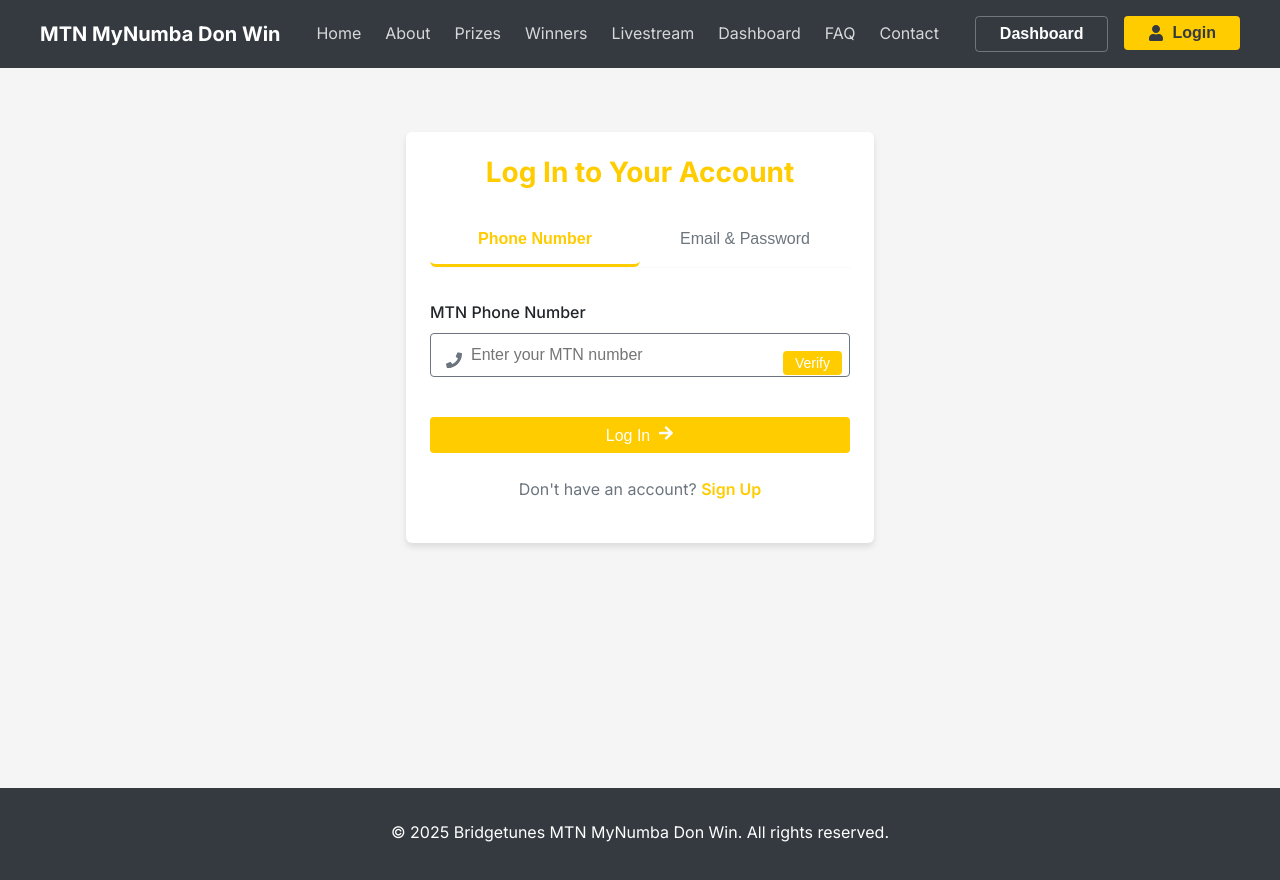
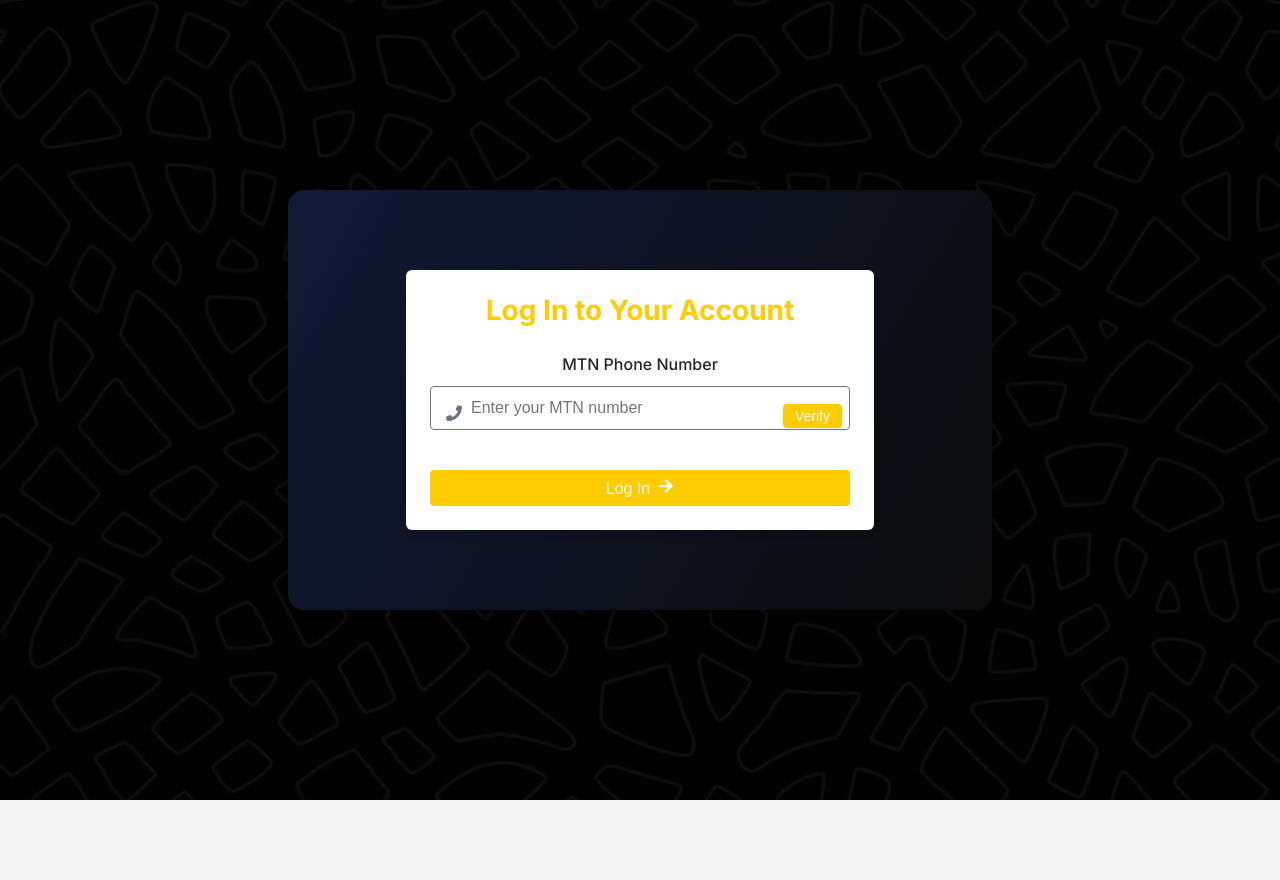
Before and after one commit to ArowuTest/bridgetunes-mtn-frontend, a Next.js app: page /login in a window 1280 px wide. Shown: the top 880 px of the page. After the commit the page ends 800 px from the top, so only its background shows below. Built offline with nearby package versions, Linux system fonts and the light colour scheme.

Commit message:
start off auth page

```diff
--- /dev/null
+++ b/components/Layout/auth-layout.tsx
@@ -0,0 +1,48 @@
+import React, { ReactNode } from "react"
+import styled from "styled-components"
+
+interface LayoutProps {
+  children: ReactNode
+}
+
+const Wrapper = styled.div`
+  min-height: 100vh;
+  background: black url("/images/pattern-bg.png") no-repeat center center;
+  background-size: cover;
+  display: flex;
+  justify-content: center;
+  align-items: center;
+`
+
+const Card = styled.div`
+  background: linear-gradient(120deg, #101935, #0c0c0c);
+  padding: 3rem 2rem;
+  border-radius: 16px;
+  width: 90%;
+  text-align: center;
+  box-shadow: 0 0 20px rgba(0, 0, 0, 0.3);
+
+  @media (min-width: ${({ theme }) => theme.breakpoints.mobile}) {
+    /* does not apply */
+    width: 90%;
+  }
+
+  @media (min-width: ${({ theme }) => theme.breakpoints.tablet}) {
+    width: 80%;
+  }
+
+  @media (min-width: ${({ theme }) => theme.breakpoints.desktop}) {
+    width: 80%;
+    max-width: 55%;
+  }
+`
+
+const AuthLayout: React.FC<LayoutProps> = ({ children }) => {
+  return (
+    <Wrapper>
+      <Card>{children}</Card>
+    </Wrapper>
+  )
+}
+
+export default AuthLayout
--- a/pages/login.tsx
+++ b/pages/login.tsx
@@ -1,52 +1,39 @@
-import React, { useState } from 'react';
-import Head from 'next/head';
-import Link from 'next/link';
-import { useRouter } from 'next/router';
-import styled from 'styled-components';
-import { FaEnvelope, FaLock, FaPhone, FaArrowRight } from 'react-icons/fa';
-import { Card, Button, Form, FormGroup, Label, Input, Alert } from '../components/common/styles';
-import Layout from '../components/Layout';
-import { useAuth } from '../contexts/AuthContext';
+import React, { useState } from "react"
+import Head from "next/head"
+import Link from "next/link"
+import { useRouter } from "next/router"
+import styled from "styled-components"
+import { FaEnvelope, FaLock, FaPhone, FaArrowRight } from "react-icons/fa"
+import {
+  Card,
+  Button,
+  Form,
+  FormGroup,
+  Label,
+  Input,
+  Alert,
+} from "../components/common/styles"
+import Layout from "../components/Layout"
+import { useAuth } from "../contexts/AuthContext"
+import AuthLayout from "@/components/Layout/auth-layout"
 
 const LoginContainer = styled.div`
   max-width: 500px;
   margin: 2rem auto;
   padding: 0 1rem;
-`;
+`
 
 const CardTitle = styled.h2`
   font-size: 1.75rem;
   margin-bottom: 1.5rem;
   text-align: center;
   color: ${({ theme }) => theme.colors.primary};
-`;
-
-const TabContainer = styled.div`
-  display: flex;
-  margin-bottom: 2rem;
-  border-bottom: 1px solid ${({ theme }) => theme.colors.light};
-`;
-
-const Tab = styled.button<{ active: boolean }>`
-  flex: 1;
-  padding: 1rem;
-  background: none;
-  border: none;
-  border-bottom: 3px solid ${({ active, theme }) => active ? theme.colors.primary : 'transparent'};
-  color: ${({ active, theme }) => active ? theme.colors.primary : theme.colors.gray};
-  font-weight: ${({ active }) => active ? '600' : '400'};
-  cursor: pointer;
-  transition: all 0.3s ease;
-
-  &:hover {
-    color: ${({ theme }) => theme.colors.primary};
-  }
-`;
+`
 
 const InputGroup = styled.div`
   position: relative;
   margin-bottom: 1.5rem;
-`;
+`
 
 const InputIcon = styled.div`
   position: absolute;
@@ -54,11 +41,11 @@
   top: 50%;
   transform: translateY(-50%);
   color: ${({ theme }) => theme.colors.gray};
-`;
+`
 
 const StyledInput = styled(Input)`
   padding-left: 2.5rem;
-`;
+`
 
 const VerifyButton = styled(Button)`
   position: absolute;
@@ -67,20 +54,20 @@
   transform: translateY(-50%);
   padding: 0.25rem 0.75rem;
   font-size: 0.875rem;
-`;
+`
 
 const OtpContainer = styled.div`
   display: flex;
   gap: 0.5rem;
   margin-bottom: 1.5rem;
-`;
+`
 
 const OtpInput = styled(Input)`
   width: 3rem;
   text-align: center;
   font-size: 1.25rem;
   padding: 0.5rem 0;
-`;
+`
 
 const ForgotPassword = styled.div`
   text-align: right;
@@ -95,7 +82,7 @@
       text-decoration: underline;
     }
   }
-`;
+`
 
 const BottomText = styled.p`
   text-align: center;
@@ -111,136 +98,104 @@
       text-decoration: underline;
     }
   }
-`;
+`
 
 const Login: React.FC = () => {
-  const router = useRouter();
-  const { login } = useAuth();
-  const [activeTab, setActiveTab] = useState<'phone' | 'email'>('phone');
-  const [phoneNumber, setPhoneNumber] = useState('');
-  const [email, setEmail] = useState('');
-  const [password, setPassword] = useState('');
-  const [phoneVerificationSent, setPhoneVerificationSent] = useState(false);
-  const [otp, setOtp] = useState(['', '', '', '']);
-  const [loading, setLoading] = useState(false);
-  const [error, setError] = useState<string | null>(null);
-
-  const handleTabChange = (tab: 'phone' | 'email') => {
-    setActiveTab(tab);
-    setError(null);
-  };
+  const router = useRouter()
+  const { login } = useAuth()
+  const [activeTab, setActiveTab] = useState<"phone" | "email">("phone")
+  const [phoneNumber, setPhoneNumber] = useState("")
+  const [email, setEmail] = useState("")
+  const [password, setPassword] = useState("")
+  const [phoneVerificationSent, setPhoneVerificationSent] = useState(false)
+  const [otp, setOtp] = useState(["", "", "", ""])
+  const [loading, setLoading] = useState(false)
+  const [error, setError] = useState<string | null>(null)
 
   const handleOtpChange = (index: number, value: string) => {
     if (value.length <= 1) {
-      const newOtp = [...otp];
-      newOtp[index] = value;
-      setOtp(newOtp);
+      const newOtp = [...otp]
+      newOtp[index] = value
+      setOtp(newOtp)
 
       // Auto-focus next input
       if (value && index < 3) {
-        const nextInput = document.getElementById(`otp-${index + 1}`);
+        const nextInput = document.getElementById(`otp-${index + 1}`)
         if (nextInput) {
-          nextInput.focus();
+          nextInput.focus()
         }
       }
     }
-  };
+  }
 
   const handleSendVerification = async () => {
     if (!phoneNumber || phoneNumber.length < 10) {
-      setError('Please enter a valid phone number');
-      return;
+      setError("Please enter a valid phone number")
+      return
     }
 
-    setLoading(true);
-    setError(null);
+    setLoading(true)
+    setError(null)
 
     try {
       // In a real app, this would call the API to send an OTP
       // For now, we'll simulate it
-      await new Promise(resolve => setTimeout(resolve, 1000));
+      await new Promise(resolve => setTimeout(resolve, 1000))
 
-      setPhoneVerificationSent(true);
+      setPhoneVerificationSent(true)
     } catch (error) {
-      console.error('Failed to send verification:', error);
-      setError('Failed to send verification code. Please try again.');
+      console.error("Failed to send verification:", error)
+      setError("Failed to send verification code. Please try again.")
     } finally {
-      setLoading(false);
+      setLoading(false)
     }
-  };
+  }
 
   const handleLogin = async (e: React.FormEvent) => {
-    e.preventDefault();
+    e.preventDefault()
 
-    setError(null);
+    setError(null)
 
-    if (activeTab === 'phone') {
     if (!phoneNumber || phoneNumber.length < 10) {
-        setError('Please enter a valid phone number');
-        return;
+      setError("Please enter a valid phone number")
+      return
     }
 
     if (!phoneVerificationSent) {
-        setError('Please verify your phone number');
-        return;
+      setError("Please verify your phone number")
+      return
     }
 
-      const otpValue = otp.join('');
+    const otpValue = otp.join("")
     if (otpValue.length !== 4) {
-        setError('Please enter the 4-digit verification code');
-        return;
+      setError("Please enter the 4-digit verification code")
+      return
     }
 
-      setLoading(true);
+    setLoading(true)
 
     try {
       // In a real app, this would call the API to verify the OTP
       // For now, we'll simulate it with a hardcoded OTP
-        if (otpValue === '1234') {
+      if (otpValue === "1234") {
         // Simulate successful login
-          await new Promise(resolve => setTimeout(resolve, 1000));
+        await new Promise(resolve => setTimeout(resolve, 1000))
 
         // Redirect to dashboard
-          router.push('/dashboard');
+        router.push("/dashboard")
       } else {
-          setError('Invalid verification code');
+        setError("Invalid verification code")
       }
     } catch (error) {
-        console.error('Login failed:', error);
-        setError('Login failed. Please try again.');
+      console.error("Login failed:", error)
+      setError("Login failed. Please try again.")
     } finally {
-        setLoading(false);
+      setLoading(false)
     }
-    } else {
-      if (!email || !/\S+@\S+\.\S+/.test(email)) {
-        setError('Please enter a valid email address');
-        return;
   }
 
-      if (!password) {
-        setError('Please enter your password');
-        return;
-      }
-
-      setLoading(true);
-
-      try {
-        // Use the login function from AuthContext
-        await login(email, password);
-
-        // Redirect to dashboard
-        router.push('/dashboard');
-      } catch (error) {
-        console.error('Login failed:', error);
-        setError('Invalid email or password');
-      } finally {
-        setLoading(false);
-      }
-    }
-  };
-
   return (
-    <Layout>
+    <AuthLayout>
       <Head>
         <title>Login | MTN MyNumba Don Win</title>
       </Head>
@@ -249,30 +204,13 @@
         <Card>
           <CardTitle>Log In to Your Account</CardTitle>
 
-          <TabContainer>
-            <Tab
-              active={activeTab === 'phone'}
-              onClick={() => handleTabChange('phone')}
-            >
-              Phone Number
-            </Tab>
-            <Tab
-              active={activeTab === 'email'}
-              onClick={() => handleTabChange('email')}
-            >
-              Email & Password
-            </Tab>
-          </TabContainer>
-
           {error && (
-            <Alert variant="danger" style={{ marginBottom: '1.5rem' }}>
+            <Alert variant="danger" style={{ marginBottom: "1.5rem" }}>
               {error}
             </Alert>
           )}
 
           <Form onSubmit={handleLogin}>
-            {activeTab === 'phone' ? (
-              <>
             <FormGroup>
               <Label htmlFor="phoneNumber">MTN Phone Number</Label>
               <InputGroup>
@@ -284,7 +222,7 @@
                   type="tel"
                   placeholder="Enter your MTN number"
                   value={phoneNumber}
-                      onChange={(e) => setPhoneNumber(e.target.value)}
+                  onChange={e => setPhoneNumber(e.target.value)}
                   disabled={phoneVerificationSent}
                 />
                 {!phoneVerificationSent && (
@@ -312,54 +250,14 @@
                         type="text"
                         maxLength={1}
                         value={digit}
-                            onChange={(e) => handleOtpChange(index, e.target.value)}
+                        onChange={e => handleOtpChange(index, e.target.value)}
                       />
                     ))}
                   </OtpContainer>
-                      <small style={{ color: '#666' }}>
+                  <small style={{ color: "#666" }}>
                     Enter the 4-digit code sent to your phone
                   </small>
                 </FormGroup>
-                  </>
-                )}
-              </>
-            ) : (
-              <>
-                <FormGroup>
-                  <Label htmlFor="email">Email Address</Label>
-                  <InputGroup>
-                    <InputIcon>
-                      <FaEnvelope />
-                    </InputIcon>
-                    <StyledInput
-                      id="email"
-                      type="email"
-                      placeholder="Enter your email address"
-                      value={email}
-                      onChange={(e) => setEmail(e.target.value)}
-                    />
-                  </InputGroup>
-                </FormGroup>
-
-                <FormGroup>
-                  <Label htmlFor="password">Password</Label>
-                  <InputGroup>
-                    <InputIcon>
-                      <FaLock />
-                    </InputIcon>
-                    <StyledInput
-                      id="password"
-                      type="password"
-                      placeholder="Enter your password"
-                      value={password}
-                      onChange={(e) => setPassword(e.target.value)}
-                    />
-                  </InputGroup>
-                </FormGroup>
-
-                <ForgotPassword>
-                  <Link href="/forgot-password">Forgot password?</Link>
-                </ForgotPassword>
               </>
             )}
 
@@ -367,20 +265,16 @@
               type="submit"
               variant="primary"
               disabled={loading}
-              style={{ width: '100%' }}
+              style={{ width: "100%" }}
             >
-              {loading ? 'Processing...' : 'Log In'}
-              {!loading && <FaArrowRight style={{ marginLeft: '0.5rem' }} />}
+              {loading ? "Processing..." : "Log In"}
+              {!loading && <FaArrowRight style={{ marginLeft: "0.5rem" }} />}
             </Button>
           </Form>
-
-          <BottomText>
-            Don't have an account? <Link href="/register">Sign Up</Link>
-          </BottomText>
         </Card>
       </LoginContainer>
-    </Layout>
-  );
-};
+    </AuthLayout>
+  )
+}
 
-export default Login;
+export default Login
```
Also changed, not shown: styles/theme.ts (+61 -61 lines), public/images/pattern-bg.png (added). Lines whose indentation alone changed are shown as unchanged.
